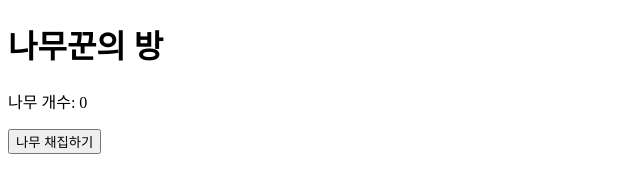
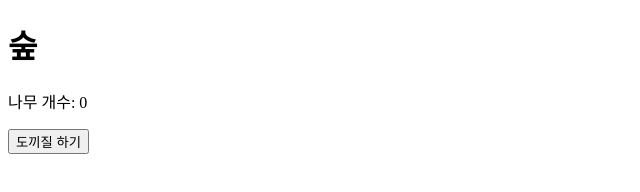
Before and after one commit to Hamudacc/woodcutter-game, a plain HTML site: page index.html in a window 1280 px wide. Shown: the whole page, without its empty margins (0-640 px from the left). Drawn offline with Linux system fonts and the light colour scheme.

Commit message:
Update index.html

```diff
--- a/index.html
+++ b/index.html
@@ -5,9 +5,9 @@
     <title>나무꾼 게임</title>
 </head>
 <body>
-    <h1>나무꾼의 방</h1>
+    <h1>숲</h1>
     <p>나무 개수: <span id="woodCount">0</span></p>
-    <button id="woodButton">나무 채집하기</button>
+    <button id="woodButton">도끼질 하기</button>
 
     <script>
         let wood = 0;
```
